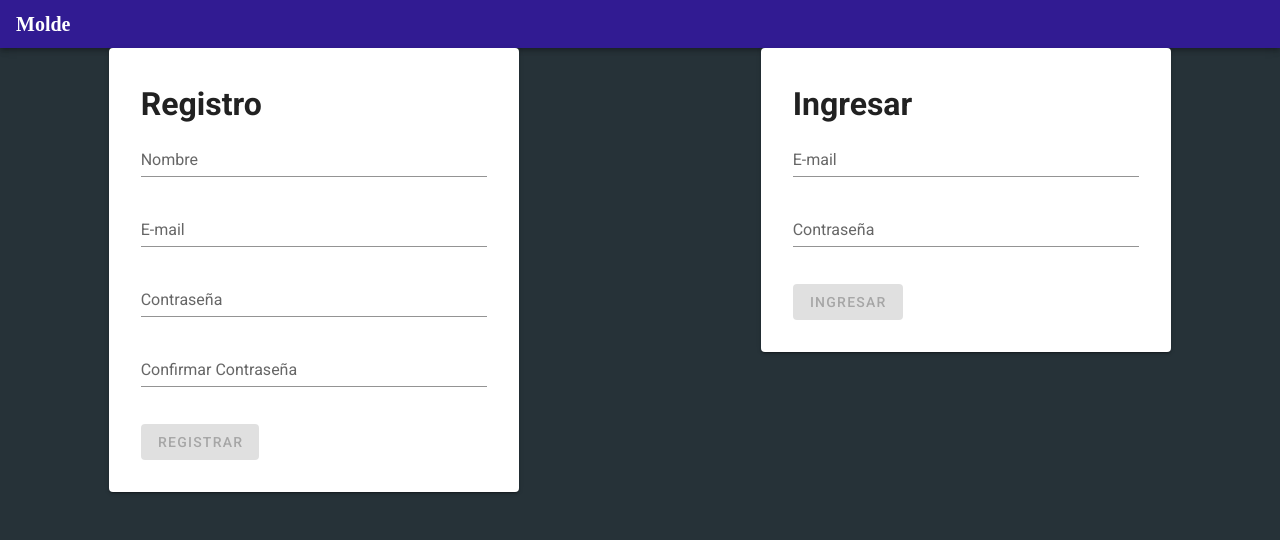
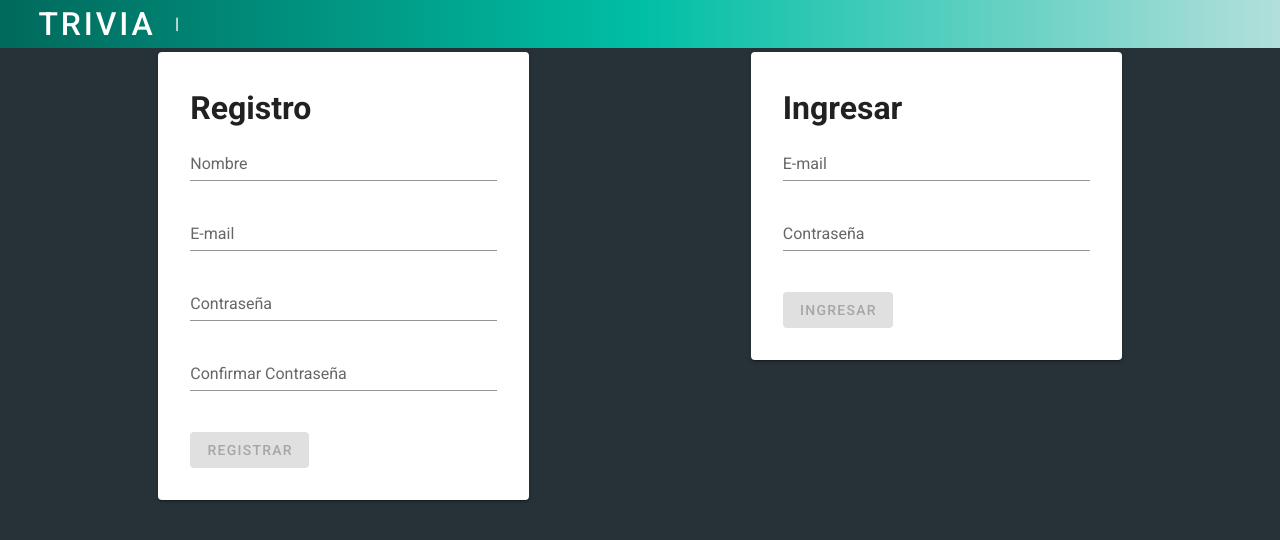
Before and after one commit to pabloyanezb/Trivia, a Vue app: page /new_question#/login in a window 1280 px wide. Shown: the top 540 px of the page. Built offline with nearby package versions, Linux system fonts and the light colour scheme; what vue-firestore would draw is missing.

Commit message:
ADD: Mejora en ruteos, estilos

```diff
--- a/src/App.vue
+++ b/src/App.vue
@@ -1,8 +1,10 @@
 <template>
   <v-app>
-    <v-app-bar class="font-weight-bold" color="deep-purple darken-4" dense dark>
-      <v-toolbar-title>Molde</v-toolbar-title>
+    <v-app-bar class="font-weight-bold nav" dense dark elevate-on-scroll fixed>
+      <v-btn :to="{ path: '/' }" text large tile class="home">Trivia</v-btn>|
+      <v-btn v-if="user" :to="{ path: '/new_question' }" text large tile class="nuevaPregunta">Agregar Pregunta</v-btn>
       <v-spacer></v-spacer>
+      <v-btn text large tile class="perfil pr-0 mr-2">
         <h3 v-if="user">
           {{ user.displayName }}
         </h3>
@@ -10,14 +12,14 @@
           <img v-if="user.photoURL" :src="user.photoURL" alt="" />
           <span v-else >{{ user.displayName.charAt(0) }}</span>
         </v-list-item-avatar>
+      </v-btn>
       <v-btn
         v-if="user"
-        color="grey lighten-3 blue-grey--text text--darken-3"
         @click="logOut"
         class="logout"
-        >Log Out</v-btn>
+        >Cerrar Sesión</v-btn>
     </v-app-bar>
-    <div class="background blue-grey darken-4" >
+    <div class="background blue-grey darken-4 mt-10" >
       <router-view></router-view>
     </div>
   </v-app>
@@ -49,14 +51,26 @@ html {
   height: 100%;
   margin: 0 0;
 }
-.logout {
-  top: -0.5rem;
-}
-@import url('https://fonts.googleapis.com/css2?family=Rowdies:wght@700&display=swap');
-.v-toolbar__title {
-  font-family: 'Rowdies', cursive;
+.home {
+  font-size: 2rem !important;
 }
 .col-sm-12.col {
   flex-basis: auto;
 }
+.nav {
+  background: rgb(0,105,92);
+  background: linear-gradient(90deg, rgba(0,105,92,1) 0%, rgba(0,191,165,1) 50%, rgba(178,223,219,1) 100%);
+}
+.theme--light.v-btn.v-btn--disabled:not(.v-btn--flat):not(.v-btn--text):not(.v-btn--outlined) {
+  background-image: none
+}
+.form .v-btn, .logout {
+  background-size: 200% auto;
+  background-image: linear-gradient(to right,  #26A69A 0%, #1DE9B6 51%, #26A69A 100%);
+  transition: 0.5s;
+}
+.v-btn:hover {
+  background-position: right center;
+}
+
 </style>
--- a/src/components/Auth.vue
+++ b/src/components/Auth.vue
@@ -1,5 +1,5 @@
 <template>
-  <div>
+  <v-container>
     <v-row>
       <v-col md='4' offset-md='1'>
         <v-card class="pa-5">
@@ -12,7 +12,7 @@
         </v-card>
       </v-col>
     </v-row>
-  </div>
+  </v-container>
 </template>
 
 <script>
--- a/src/components/Game.vue
+++ b/src/components/Game.vue
@@ -1,6 +1,6 @@
 <template>
   <v-container>
-    <h1 class="my-5 white--text">Comienza a responder!</h1>
+    <h1 class="my-5 white--text text-center">Responde las preguntas</h1>
     <v-form @submit.prevent="enviar">
       <v-card
         v-for="pregunta in preguntasDesordenadas.slice(0,1)"
@@ -14,6 +14,7 @@
             :key="i"
             :label="answer.answer"
             :value="answer.isCorrect ? 'ok' : answer.answer"
+            color="teal accent-3"
             require
           ></v-radio>
         </v-radio-group>
@@ -30,6 +31,7 @@
             :key="i"
             :label="answer.answer"
             :value="answer.isCorrect ? 'ok' : answer.answer"
+            color="teal accent-3"
             require
           ></v-radio>
         </v-radio-group>
@@ -46,23 +48,32 @@
             :key="i"
             :label="answer.answer"
             :value="answer.isCorrect ? 'ok' : answer.answer"
+            color="teal accent-3"
             require
           ></v-radio>
         </v-radio-group>
       </v-card>
-      <v-row>
-          <v-col col offset-md="10" md="2">
+      <v-row justify="center">
         <v-btn
-              block
+          rounded
+          x-large
           type="submit"
-              color="indigo"
           dark
+          class="jugar"
+          min-width="170px"
           :disabled="!valido"
         >Enviar
         </v-btn>
-          </v-col>
       </v-row>
     </v-form>
+    <v-snackbar v-model="snackbar" :timeout="timeout" top>
+      Acertaste {{ correctas }} de 3!
+      <template v-slot:action="{ attrs }">
+        <v-btn icon v-bind="attrs" @click="snackbar = false">
+          <v-icon>mdi-close</v-icon>
+        </v-btn>
+      </template>
+    </v-snackbar>
   </v-container>
 </template>
 
@@ -74,10 +85,13 @@ export default {
   name: 'Game',
   data() {
     return {
-      valido: true,
-      respuesta1: '',
-      respuesta2: '',
-      respuesta3: '',
+      valido: false,
+      respuesta1: null,
+      respuesta2: null,
+      respuesta3: null,
+      snackbar: false,
+      timeout: 2000,
+      correctas: null
     }
   },
   computed: {
@@ -110,7 +124,11 @@ export default {
       const fechaActual =  fecha.toLocaleDateString("es-CL", options);
 
       let porcentaje = (correctas / 3) * 100;
+      if (porcentaje != 100 && porcentaje != 0){
         porcentaje = porcentaje.toFixed(1);
+      }
+
+      this.correctas = correctas;
 
       db.collection('puntajes').add ({
         nombre: this.$store.state.user.displayName,
@@ -119,10 +137,17 @@ export default {
         fechaActual: fechaActual,
         fecha: fecha
       })
-      this.$router.push({ path: '/' })
+      this.snackbar = true;
+      setTimeout( () => this.$router.push({ path: '/'}), 1300);
+    }
+  },
+  updated() {
+    if (this.respuesta1 && this.respuesta2 && this.respuesta3) {
+      this.valido = true;
     }
   }
 }
 </script>
 
-<style></style>
+<style>
+</style>
--- a/src/components/Home.vue
+++ b/src/components/Home.vue
@@ -3,7 +3,7 @@
     <v-row justify="center">
       <v-col col md="6" sm="12">
         <v-card class="text-center pb-2 px-2">
-          <v-btn rounded color="indigo" dark x-large class="ma-5" min-width="170px" :to="{ path: '/game' }">
+          <v-btn rounded dark x-large class="ma-5 jugar" min-width="170px" :to="{ path: '/game' }">
              Jugar!
           </v-btn>
           <p>Haz click en el botón para iniciar un nuevo juego de trivia</p>
@@ -12,7 +12,7 @@
     </v-row>
     <v-row justify="center">
       <v-col col md="10" sm="12">
-        <h1 class="mt-10 white--text">Resultados:</h1>
+        <h1 class="mt-10 white--text">Tabla de posiciones:</h1>
         <v-simple-table fixed-header height="300px">
           <thead>
             <tr>
@@ -54,4 +54,9 @@ a {
   color: white !important;
   text-decoration: none;
 }
+.jugar {
+  background-size: 200% auto;
+  background-image: linear-gradient(to right,  #26A69A 0%, #1DE9B6 51%, #26A69A 100%);
+  transition: 0.5s;
+}
 </style>
--- a/src/components/Login.vue
+++ b/src/components/Login.vue
@@ -1,5 +1,5 @@
 <template>
-  <v-form v-model="valid" @submit.prevent="login">
+  <v-form v-model="valid" @submit.prevent="login" class="form">
     <v-container>
     <h1>Ingresar</h1>
       <v-text-field
@@ -15,7 +15,7 @@
         :rules="passRules"
         required
       ></v-text-field>
-      <v-btn color="accent" :disabled="!valid" type="submit">Ingresar</v-btn>
+      <v-btn color="accent" :disabled="!valid" type="submit" class="mt-5">Ingresar</v-btn>
       <v-alert v-if="error" type="error" dense outlined>{{error}}</v-alert>
     </v-container>
   </v-form>
--- a/src/components/Question.vue
+++ b/src/components/Question.vue
@@ -1,7 +1,6 @@
 <template>
   <v-container>
-    <h1 class="my-5 white--text">Nueva Pregunta</h1>
-    <v-card>
+    <v-card class="mt-10">
       <v-form v-model="valido" @submit.prevent="agregarPregunta" class="pa-5 newQuestion">
         <v-textarea
           v-model="pregunta"
@@ -67,20 +66,29 @@
             ></v-text-field>
           </v-col>
         </v-row>
-        <v-row>
-          <v-col col offset-md="9" md="2">
+      <v-row justify="center">
         <v-btn
-              block
+          rounded
+          x-large
           type="submit"
-              color="secondary"
-              class="mt-0"
+          light
+          class="jugar"
+          color="white--text"
+          min-width="170px"
           :disabled="!valido"
         >Agregar Pregunta
         </v-btn>
-          </v-col>
       </v-row>
       </v-form>
     </v-card>
+    <v-snackbar v-model="snackbar" :timeout="timeout" top>
+      Agregaste una nueva pregunta!
+      <template v-slot:action="{ attrs }">
+        <v-btn icon v-bind="attrs" @click="snackbar = false">
+          <v-icon>mdi-close</v-icon>
+        </v-btn>
+      </template>
+    </v-snackbar>
   </v-container>
 </template>
 
@@ -97,6 +105,8 @@ export default {
       incorrecta1: null,
       incorrecta2: null,
       incorrecta3: null,
+      snackbar: false,
+      timeout: 2000,
     }
   },
   methods: {
@@ -119,17 +129,19 @@ export default {
           isCorrect: false
         },
       ]
-      respuestas = respuestas.sort(() => 0.5 - Math.random());
+      respuestas.sort(() => 0.5 - Math.random());
       console.log(respuestas);
       db.collection("questions").add({
         text: this.pregunta,
         answers: respuestas
       })
-      this.pregunta = null
-      this.correcta = null
-      this.incorrecta1 = null
-      this.incorrecta2 = null
-      this.incorrecta3 = null
+      this.snackbar = true;
+      setTimeout( () => this.$router.push({ path: '/'}), 1300);
+      // this.pregunta = null;
+      // this.correcta = null;
+      // this.incorrecta1 = null;
+      // this.incorrecta2 = null;
+      // this.incorrecta3 = null;
     }
   },
   firestore() {
@@ -144,4 +156,13 @@ export default {
 .newQuestion .v-input__slot .v-label{
   font-weight: bold;
 }
+.mdi-comment-question-outline {
+  color: #546E7A !important;
+}
+.mdi-check-outline {
+  color: #1DE9B6 !important;
+}
+.mdi-close-outline {
+  color: #D50000 !important;
+}
 </style>
--- a/src/components/Register.vue
+++ b/src/components/Register.vue
@@ -1,5 +1,5 @@
 <template>
-  <v-form v-model="valid" @submit.prevent="register">
+  <v-form v-model="valid" @submit.prevent="register" class="form">
     <v-container>
     <h1>Registro</h1>
       <v-text-field
@@ -28,7 +28,7 @@
         :rules="[(password === confirm) || 'Las contraseñas no coinciden', v => !!v || 'Debes ingresar una contraseña']"
         required
       ></v-text-field>
-      <v-btn color="accent" :disabled="!valid" type='submit'>Registrar</v-btn>
+      <v-btn color="accent" :disabled="!valid" type='submit' class="mt-5">Registrar</v-btn>
       <v-alert v-if="error != null" type="error" dense outlined>{{error}}</v-alert>
     </v-container>
   </v-form>
@@ -73,9 +73,7 @@ export default {
 </script>
 
 <style>
-.v-btn {
-  margin-top: 1rem;
-}
+
 .v-alert {
   margin-top: 1rem;
 }
--- a/src/router/index.js
+++ b/src/router/index.js
@@ -25,10 +25,16 @@ const router = new VueRouter({
     {
       path: "/new_question",
       component: Question,
+      meta:{
+        requiresAuth: true
+      }
     },
     {
       path: "/game",
       component: Game,
+      meta:{
+        requiresAuth: true
+      }
     },
     {
       path: "*",
```
Lines whose indentation alone changed are shown as unchanged.
